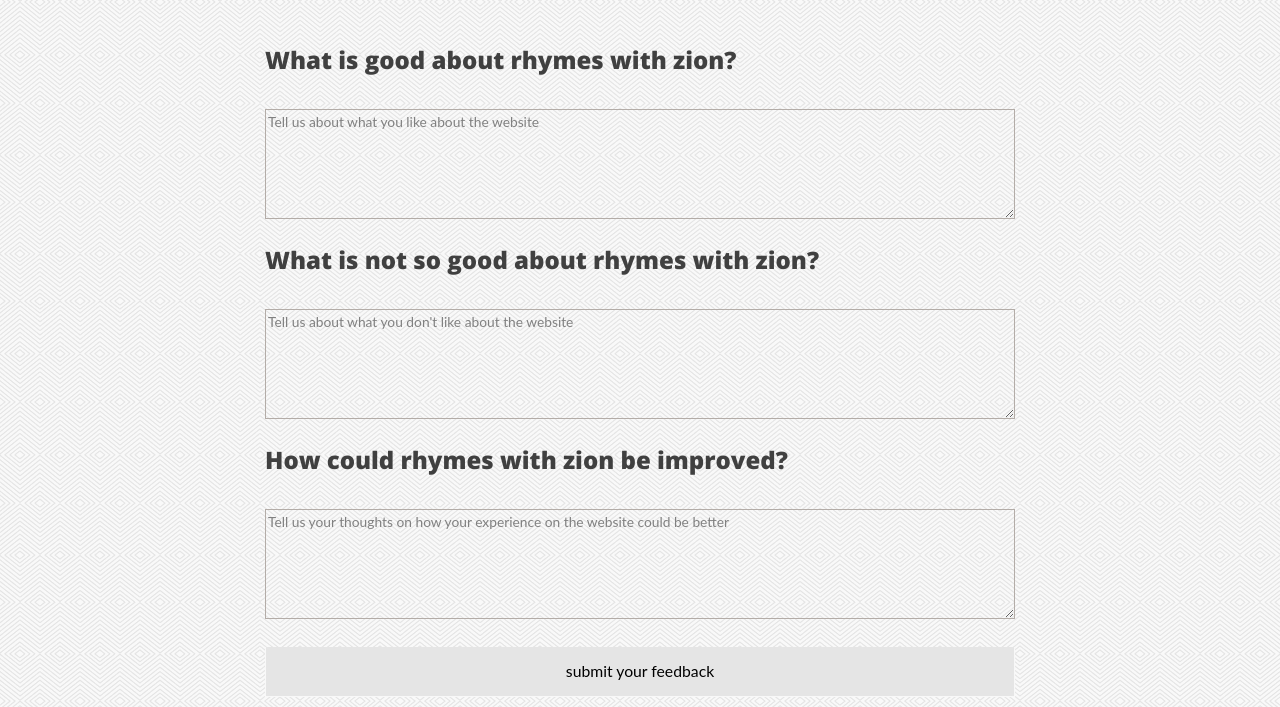
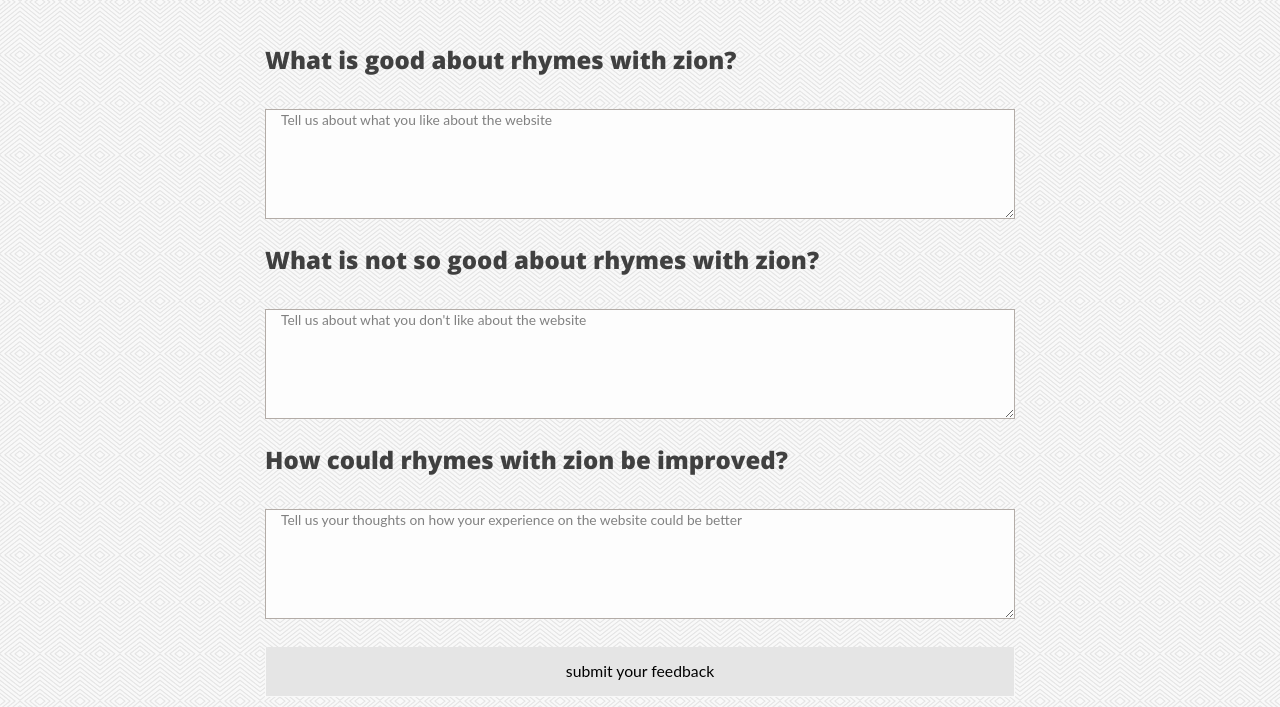
Before and after one commit to rhymeswithzion/rwz-test, a Jekyll site: the page built from feedback.md, in a window 1280 px wide and 1400 px high, scrolled down 314 px. Shown: the part 185-892 px from the top of the window. Built offline with Jekyll 4.4.1, drawn with Linux system fonts in a browser that asks for light colours; some web fonts are replaced.

Commit message:
Update contact.css

```diff
--- a/css/contact.css
+++ b/css/contact.css
@@ -85,7 +85,7 @@
   height: 50px;
   padding: 0px 15px 0px 15px;
 
-  background: transparent;
+  background: #fdfdfd;
   outline: none;
   color: #080808;
 
@@ -107,9 +107,10 @@
   width: 100%;
   max-width: 100%;
   height: 110px;
-  max-height: 250px;
+  max-height: 333px;
+  padding: 0px 15px 0px 15px;
 
-  background: transparent;
+  background: #fdfdfd;
   outline: none;
 
   color: #080808;
@@ -151,16 +152,3 @@
   color: #E5E5E5;
   background: #080808
 }
-
-.main-content {
-  padding-bottom: 50px;
-}
-
-footer.footer-min {
-  position: fixed;
-  bottom: 0;
-  width: 100%;
-  background-color: #f5f5f5;
-  border-top: 1px solid #eeeeee;
-  text-align: center;
-}
```
